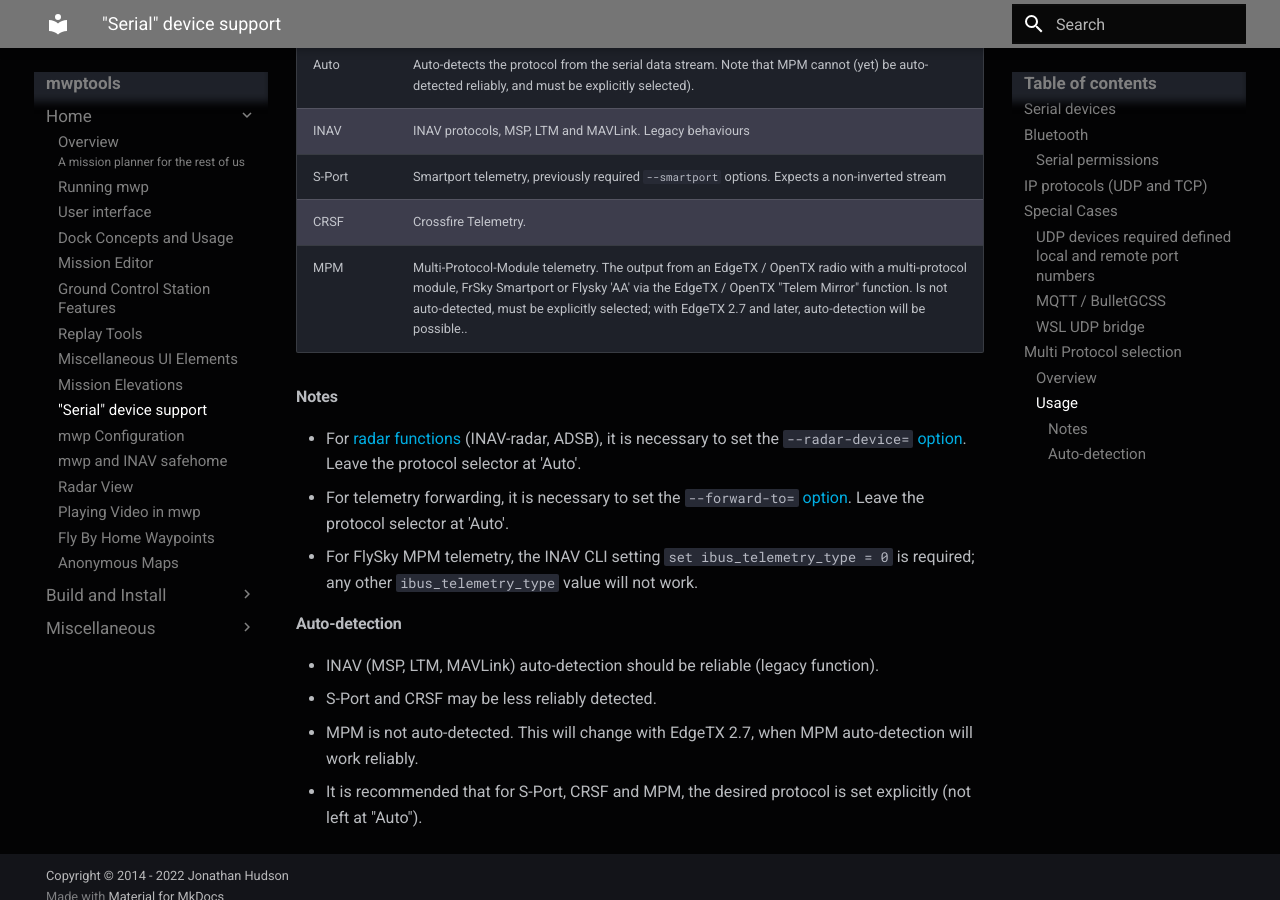
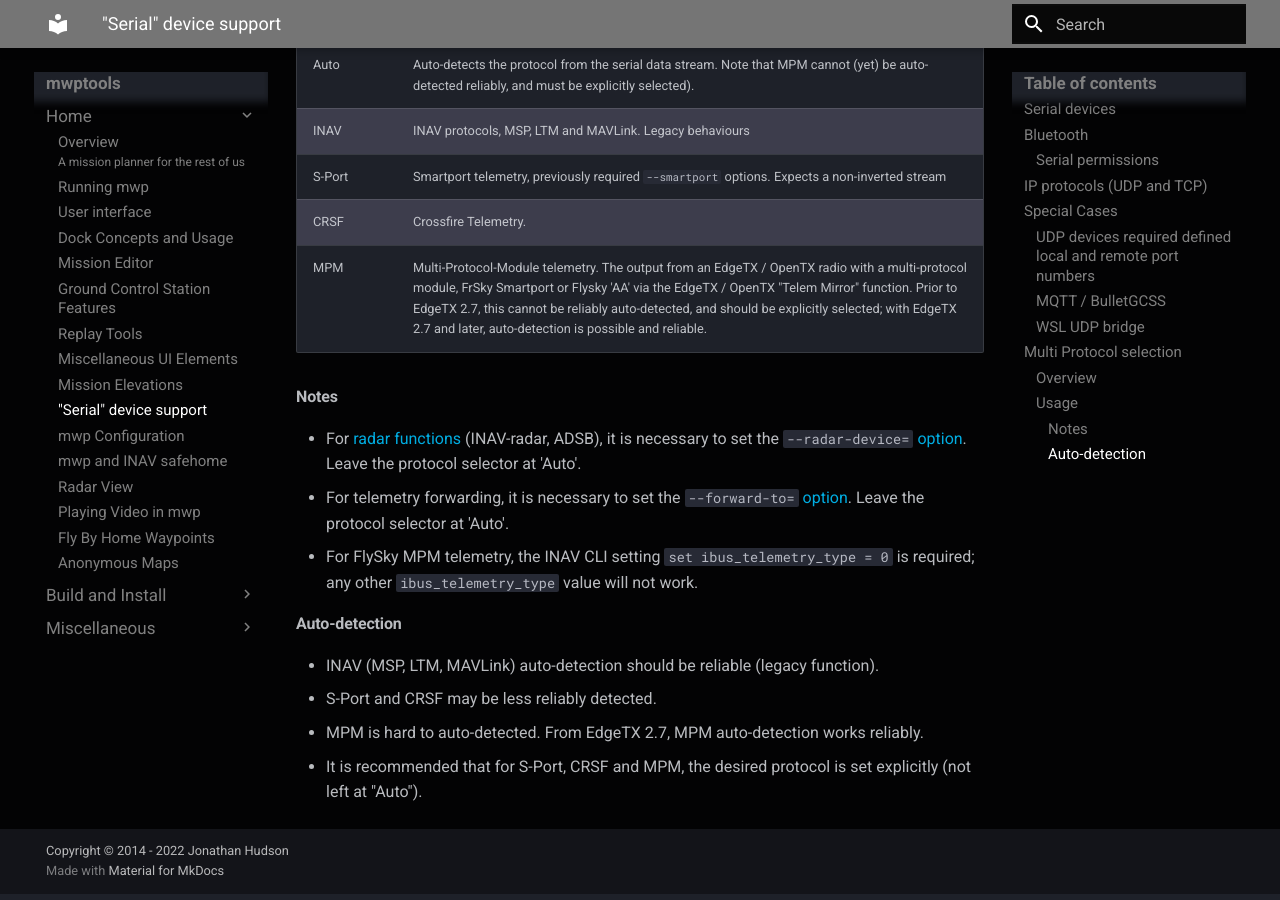
Before and after one commit to stronnag/mwptools, an MkDocs documentation site: the page built from docs/manual/docs/mwp-multi-procotol.md, in a window 1280 px wide and 900 px high, scrolled down 3243 px. Built offline with MkDocs 1.6.1 and Material for MkDocs 9.7.7, drawn with Linux system fonts in a browser that asks for light colours; some of the changed text lies outside the part shown.

Commit message:
update manual (serial/ip/wsl)

```diff
--- a/docs/manual/docs/mwp-multi-procotol.md
+++ b/docs/manual/docs/mwp-multi-procotol.md
@@ -63,7 +63,7 @@ Note that for TCP, mwp only supports the latter form (it expects to be the TCP c
 
 ### UDP devices required defined local and remote port numbers
 
-Some UDP devices (typically ESP8266 transparent serial require that the port number is specified for both local and remote addresses; often the same port number at both ends. `udp://local_host:local_port/remote_host:remote_port` or `udp://remotehost:remote_port/?bind=port`. The following have the same effect.
+Some UDP devices (typically ESP8266 transparent serial) require that the port number is specified for both local and remote addresses; often the same port number at both ends. `udp://local_host:local_port/remote_host:remote_port` or `udp://remotehost:remote_port/?bind=port`. The following have the same effect.
 
     udp://:14014/esp-air:14014
     # both sides use port 14014, remote (FC) is esp-air, blank local name is understood as INADDR_AN
@@ -100,7 +100,7 @@ Offering:
 | INAV | INAV protocols, MSP, LTM and MAVLink. Legacy behaviours |
 | S-Port | Smartport telemetry, previously required `--smartport` options. Expects a non-inverted stream |
 | CRSF | Crossfire Telemetry. |
-| MPM | Multi-Protocol-Module telemetry. The output from an EdgeTX / OpenTX radio with a multi-protocol module, FrSky Smartport or Flysky 'AA' via the EdgeTX / OpenTX "Telem Mirror" function. Is not auto-detected, must be explicitly selected; with EdgeTX 2.7 and later, auto-detection will be possible.. |
+| MPM | Multi-Protocol-Module telemetry. The output from an EdgeTX / OpenTX radio with a multi-protocol module, FrSky Smartport or Flysky 'AA' via the EdgeTX / OpenTX "Telem Mirror" function. Prior to EdgeTX 2.7, this cannot be reliably auto-detected, and should be explicitly selected; with EdgeTX 2.7 and later, auto-detection is possible and reliable. |
 
 #### Notes
 
@@ -112,5 +112,5 @@ Offering:
 
 * INAV (MSP, LTM, MAVLink) auto-detection should be reliable (legacy function).
 * S-Port and CRSF may be less reliably detected.
-* MPM is not auto-detected. This will change with EdgeTX 2.7, when MPM auto-detection will work reliably.
+* MPM is hard to auto-detected. From EdgeTX 2.7, MPM auto-detection works reliably.
 * It is recommended that for S-Port, CRSF and MPM, the desired protocol is set explicitly (not left at "Auto").
```
Also changed, not shown: other parts of docs/manual/docs/mwp-multi-procotol.md (+1 -1 lines), docs/manual/docs/mwp-in-Windows-11---WSL-G.md (+1 -1 lines), 1 other file.
